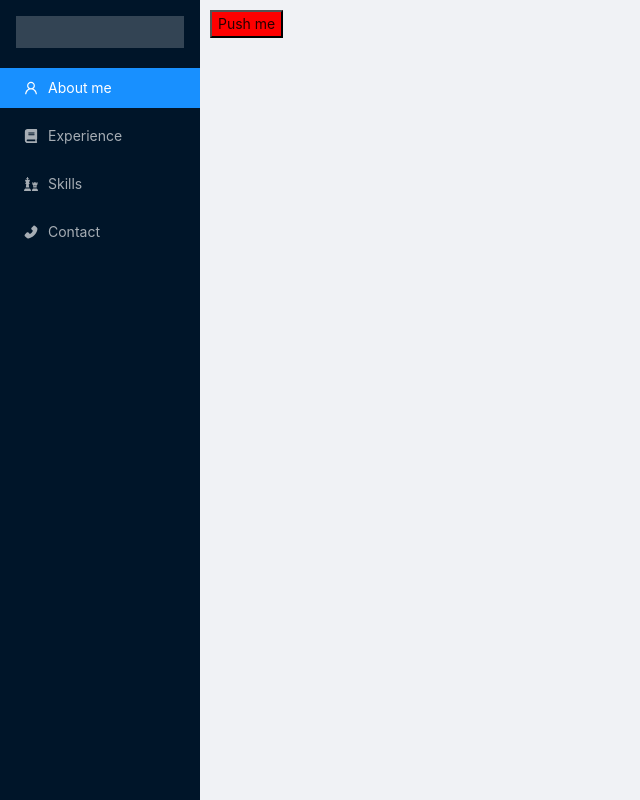
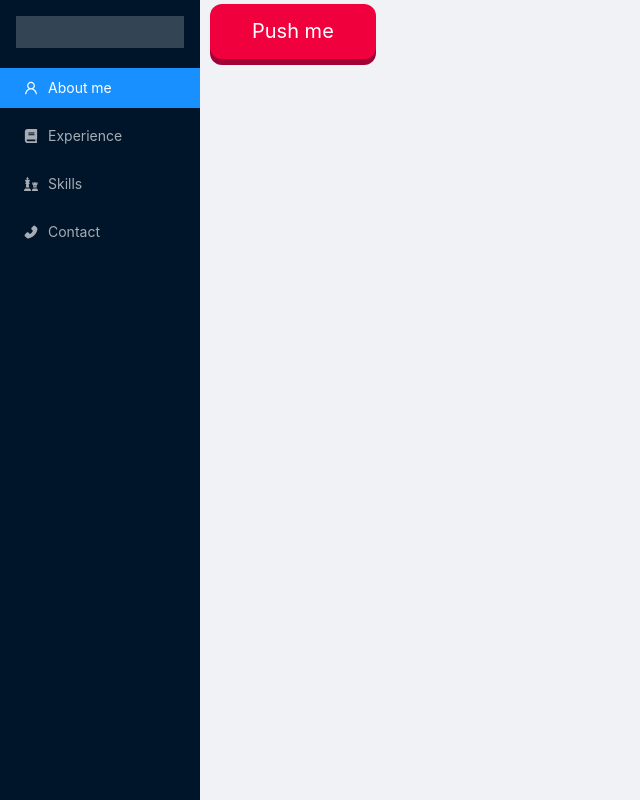
Before and after one commit to RokiFoki/eCV, a React app in the folder reactjs/: page /skills in a window 1280 px wide. Shown: the whole page, without its empty margins (0-640 px from the left). Built offline with nearby package versions, Linux system fonts and the light colour scheme.

Commit message:
pushable button in progress

```diff
--- a/reactjs/src/Skills/SkillNode/SkillNode.module.scss
+++ b/reactjs/src/Skills/SkillNode/SkillNode.module.scss
@@ -1,17 +1,11 @@
 .SkillNode {
-    button.pushable {
-        background-color: red;
-    }
-    button {
-        background-color: red;
-    }
     .pushable {
         background: hsl(340deg, 100%, 32%);
         border-radius: 12px;
         border: none;
         padding: 0;
         cursor: pointer;
-        outline-offset: 4px;
+        outline-offset: 3px;
     }
     .front {
         display: block;
@@ -21,9 +15,20 @@
         background: hsl(345deg, 100%, 47%);
         color: white;
         transform: translateY(-6px);
+        transition: transform 600ms cubic-bezier(.3, .7, .4, 1);
+
+        &:hover {
+            transform: translateY(-8px);
+            transition: transform 250ms cubic-bezier(.3, .7, .4, 1.5);
+        }
     }
 
     .pushable:active .front {
         transform: translateY(-2px);
+        transition: transform 35ms;
     }
+
+    .pushable:focus:not(:focus-visible) {
+        outline: none;
+      }
 }
--- a/reactjs/src/Skills/SkillNode/SkillNode.tsx
+++ b/reactjs/src/Skills/SkillNode/SkillNode.tsx
@@ -3,8 +3,8 @@ import styles from './SkillNode.module.scss';
 
 const SkillNode: React.FC = () => (
   <div className={styles.SkillNode}>
-    <button className="pushable">
-      <span className="front">
+    <button className={styles.pushable}>
+      <span className={styles.front}>
         Push me
       </span>
     </button>
```
